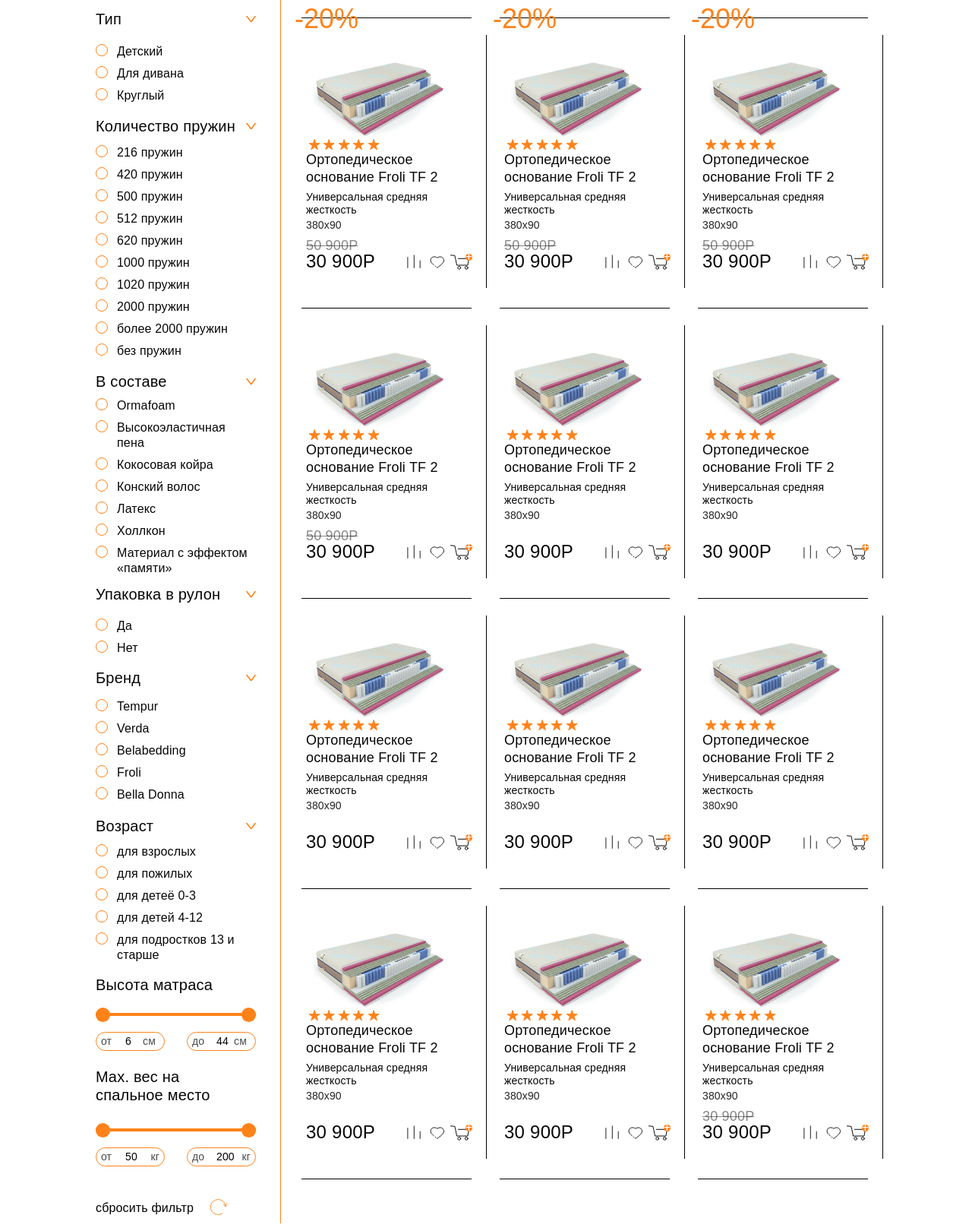
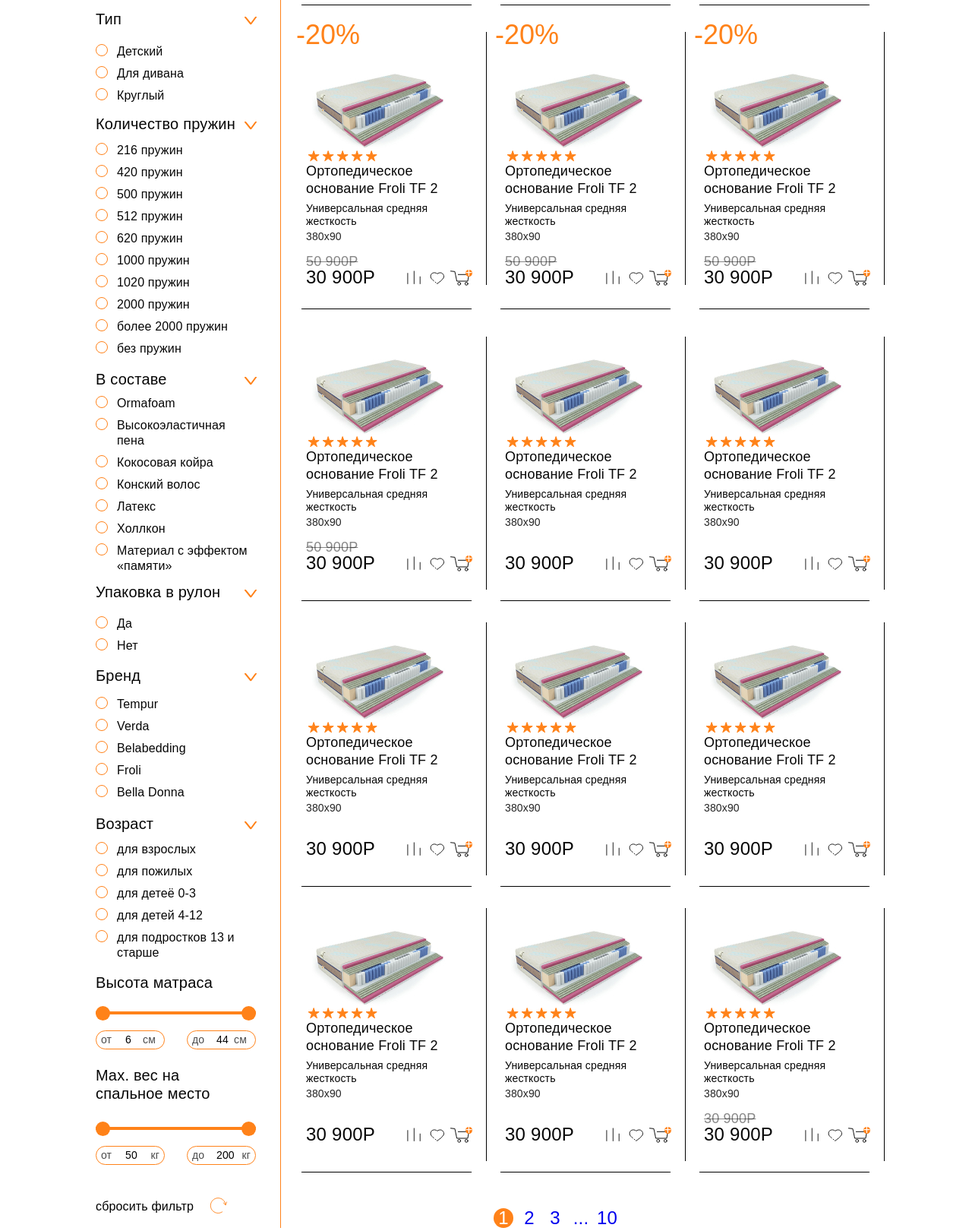
Before and after one commit to Thunderinthegrass/sleep-system, a website: page app/pages/products-page.html in a window 1280 px wide. Shown: the part 763-2383 px from the top of the page at 76% size. Drawn offline with Linux system fonts and the light colour scheme; files whose address does not match are found by name.

Commit message:
continue products-page

```diff
--- a/app/pages/products-page.html
+++ b/app/pages/products-page.html
@@ -456,7 +456,7 @@
           </div>
           <div class="products-page__catalog">
             <div class="products-page__catalog-wrapper">
-              <div class="product-prev">
+              <div class="product-prev product--sale">
                 <span class="product-prev__sale">
                   -20%
                 </span>
@@ -513,7 +513,7 @@
                   </a>
                 </div>
               </div>
-              <div class="product-prev">
+              <div class="product-prev product--sale">
                 <span class="product-prev__sale">
                   -20%
                 </span>
@@ -570,7 +570,7 @@
                   </a>
                 </div>
               </div>
-              <div class="product-prev">
+              <div class="product-prev product--sale">
                 <span class="product-prev__sale">
                   -20%
                 </span>
@@ -627,7 +627,7 @@
                   </a>
                 </div>
               </div>
-              <div class="product-prev">
+              <div class="product-prev product--sale">
                 <span class="product-prev__sale">
                   -20%
                 </span>
@@ -684,7 +684,7 @@
                   </a>
                 </div>
               </div>
-              <div class="product-prev">
+              <div class="product-prev product--sale">
                 <span class="product-prev__sale">
                   -20%
                 </span>
@@ -741,7 +741,7 @@
                   </a>
                 </div>
               </div>
-              <div class="product-prev">
+              <div class="product-prev product--sale">
                 <span class="product-prev__sale">
                   -20%
                 </span>
@@ -1308,6 +1308,17 @@
                   </a>
                 </div>
               </div>
+            </div>
+          </div>
+          <div class="products-page__pagination pagination-widgets">
+            <div class="container">
+              <ul class="pagination-widgets__pages">
+                <li class="pagination-widgets__page"><a href="#" class="pagination-widgets__link pagination-widgets__link--active">1</a></li>
+                <li class="pagination-widgets__page"><a href="#" class="pagination-widgets__link ">2</a></li>
+                <li class="pagination-widgets__page"><a href="#" class="pagination-widgets__link ">3</a></li>
+                <li class="pagination-widgets__page"><a href="#" class="pagination-widgets__link ">...</a></li>
+                <li class="pagination-widgets__page"><a href="#" class="pagination-widgets__link ">10</a></li>
+              </ul>
             </div>
           </div>
         </div>
--- a/app/scss/modules/double-slider/double-slider.scss
+++ b/app/scss/modules/double-slider/double-slider.scss
@@ -56,7 +56,7 @@
   }
 }
 .height-slider {
-  margin-top: 18px;
+  margin-top: 19px;
   &__input-wrapper {
     position: relative;
     &::after {
--- a/app/scss/pages/products-page/products-page.scss
+++ b/app/scss/pages/products-page/products-page.scss
@@ -44,7 +44,7 @@
       .products-filters__list {
         margin-top: 21px;
       }
-      .filter-checkbox__label{
+      .filter-checkbox__label {
         margin-top: 8px;
       }
     }
@@ -57,7 +57,7 @@
       }
     }
     &__springs {
-      padding-top: 18px;
+      padding-top: 15px;
       .products-filters__list {
         margin-top: 13px;
       }
@@ -145,10 +145,10 @@
         &::after {
           position: absolute;
           content: "";
-          width: 14px;
-          height: 9px;
-          right: 0;
-          top: 50%;
+          width: 17px;
+          height: 11px;
+          right: -1px;
+          top: 58%;
           transform: translateY(-50%);
           background-image: url(../img/svg/products-page/filter-arrow.svg);
           background-repeat: no-repeat;
@@ -287,7 +287,7 @@
       display: flex;
       flex-wrap: wrap;
       padding-left: 11px;
-      padding-top: 15px;
+      // padding-top: 15px;
       justify-content: flex-start;
       .product-prev {
         // background: rgba(163, 35, 35, 0.288);
@@ -297,10 +297,10 @@
         box-shadow: none;
         margin: 0;
         padding-left: 14px;
-        padding-top: 32px;
+        padding-top: 26px;
         margin-left: 8px;
-        margin-right: 11px;
-        margin-top: 26px;
+        margin-right: 12px;
+        margin-top: 20px;
         border-radius: 8px;
         @media (max-width: $tablet-size) {
           margin-left: 29px;
@@ -311,7 +311,7 @@
           padding: 0;
           padding-left: 10px;
         }
-        &::before{
+        &::before {
           position: absolute;
           content: "";
           width: 1px;
@@ -320,17 +320,14 @@
           top: 30px;
           background: #000;
         }
-        &::after{
+        &::after {
           position: absolute;
           content: "";
           width: 224px;
           height: 1px;
           right: 10px;
-          bottom: -34px;
+          bottom: -22px;
           background: #000;
-        }
-        &:first-child {
-          // margin-left: 0;
         }
         &__img-wrapper {
           border-radius: 5px;
@@ -348,7 +345,7 @@
         }
         &__sale {
           position: absolute;
-          left: -1px;
+          left: 1px;
           top: -13px;
           font-weight: 500;
           font-size: 36px;
@@ -366,7 +363,7 @@
           display: flex;
           margin-top: -10px;
           li {
-            margin-left: 1.5px;
+            margin-left: 1px;
             img {
               @media (max-width: $phone-size) {
                 width: 13px;
@@ -518,6 +515,27 @@
           }
         }
       }
+      .product--sale {
+        margin-top: 44px;
+        &::before {
+          position: absolute;
+          content: "";
+          width: 1px;
+          height: 333px;
+          right: -10px;
+          top: 5px;
+          background: #000;
+        }
+        &::after {
+          position: absolute;
+          content: "";
+          width: 224px;
+          height: 1px;
+          right: 10px;
+          bottom: -14px;
+          background: #000;
+        }
+      }
     }
   }
   .reset-filter-btn {
@@ -543,4 +561,34 @@
       background-size: contain;
     }
   }
+  &__pagination {
+    .pagination-widgets {
+      &__pages {
+        display: flex;
+        margin-top: 69px;
+        margin-left: 280px;
+      }
+      &__link {
+        display: inline-block;
+        text-align: center;
+        width: 26px;
+        height: 26px;
+        font-weight: 500;
+        font-size: 24px;
+        line-height: 26px;
+        letter-spacing: 0.01em;
+        border-radius: 20px;
+        &--active{
+          color: #ffffff;
+          background: $orange;
+        }
+      }
+      &__page {
+        margin-right: 8px;
+        &:first-child {
+          margin-left: 0;
+        }
+      }
+    }
+  }
 }
```
Also changed, not shown: app/css/style.min.css.
